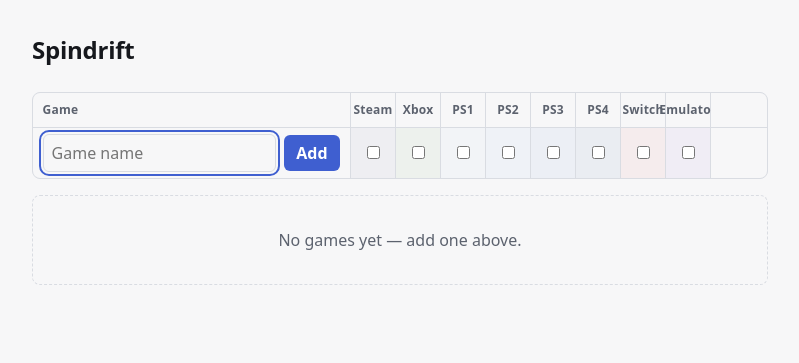
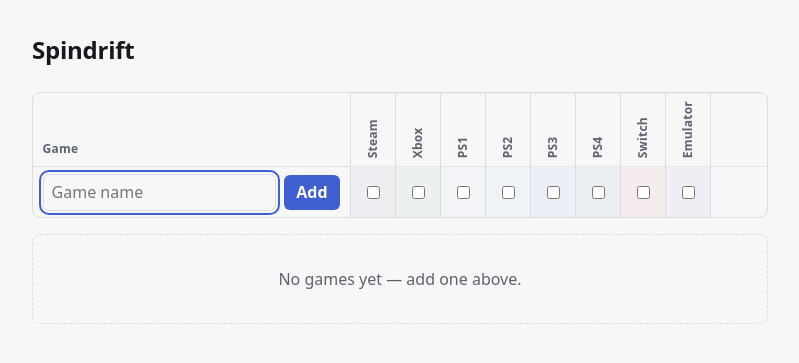
Before and after one commit to theselftaughtdev42/spindrift, a Flask app: page / in a window 1280 px wide. Shown: the top 363 px of the page, without its empty margins (240-1039 px from the left). Run offline with Flask 3, Linux system fonts and the light colour scheme; data that the repository does not hold is empty.

Commit message:
ui fixes

```diff
--- a/spindrift/static/spindrift.css
+++ b/spindrift/static/spindrift.css
@@ -90,12 +90,6 @@ h1 {
   letter-spacing: -0.01em;
 }
 
-/* Like `.row`: the form contributes its cells directly to the grid, which is what puts
-   each checkbox in the column it names. */
-.add {
-  display: contents;
-}
-
 .add input[type="text"] {
   flex: 1;
   min-width: 0;
@@ -124,26 +118,48 @@ h1 {
   cursor: pointer;
 }
 
-/* The matrix is a CSS Grid carrying ARIA table roles rather than a `<table>`, because
-   the mobile slice reflows it into chip rows. Reflowing a real table means overriding
-   `display` on every row and cell; a grid reflows by redefining its columns. */
+/* The matrix is CSS Grid carrying ARIA table roles rather than a `<table>`, because the
+   mobile slice reflows it into chip rows. Reflowing a real table means overriding
+   `display` on every row and cell; a grid reflows by redefining its columns.
+
+   Specifically it is a column of rows, each row a grid of its own sharing one column
+   definition, rather than a single grid every row pours its cells into. The two resolve to
+   identical widths — every column is a fixed size bar the name, which takes what is left
+   of the same total — but only this way can the header stick. Sticky travel is bounded by
+   the element's containing block, and a grid item's containing block is its own grid area:
+   one row tall, which is no travel at all. A flex item's containing block is the whole
+   flex container, so the header can travel the length of the catalogue. */
 .matrix {
-  display: grid;
-  /* The trailing column is the delete control's own, rather than somewhere inside the
-     name cell, so that it sits as far from the toggles as the row allows. */
-  grid-template-columns: minmax(8rem, 1fr) repeat(8, 2.75rem) 3.5rem;
+  /* Declared once and inherited by every row, so the header, the entry form and the games
+     cannot drift out of alignment with each other.
+
+     The trailing column is the delete control's own, rather than somewhere inside the name
+     cell, so that it sits as far from the toggles as the row allows. */
+  --columns: minmax(8rem, 1fr) repeat(8, 2.75rem) 3.5rem;
+
+  display: flex;
+  flex-direction: column;
   gap: 1px;
   border: 1px solid var(--line);
   border-radius: 0.5rem;
   background: var(--line);
+  /* Both declarations are wanted: `clip` is what the rule means, and `hidden` is what a
+     browser too old to know `clip` falls back to. They round the corners identically. The
+     difference is that `hidden` makes the matrix a scroll container, and a sticky element
+     sticks to its nearest scrollport — which would be this box, a box that never scrolls,
+     so the header would sit at the top of the catalogue looking sticky and never move. */
   overflow: hidden;
+  overflow: clip;
 }
 
-/* Rows contribute their children directly to the grid, so every cell aligns to the
-   column it belongs to without subgrid. */
+/* The entry form is in here with the header and the games because it is a row like any
+   other: sharing their columns is what puts each checkbox under the platform it names. */
 .matrix-head,
+.add,
 .row {
-  display: contents;
+  display: grid;
+  grid-template-columns: var(--columns);
+  gap: 1px;
 }
 
 .corner,
@@ -155,12 +171,29 @@ h1 {
   background: var(--raised);
 }
 
-/* Sticky so it is always clear which column is being clicked in a long catalogue. */
-.corner,
-.column {
+/* Bottom-aligned to sit on the same line as the rotated platform labels beside it. */
+.corner {
+  align-items: flex-end;
+}
+
+/* Sticky as one row rather than nine independently sticky cells, so it is always clear
+   which column is being clicked in a long catalogue. Opaque, because the 1px gaps between
+   its cells would otherwise show the row sliding underneath. */
+.matrix-head {
   position: sticky;
   top: 0;
   z-index: 1;
+  background: var(--line);
+  /* The rule beneath the header is a flex gap, and a gap stays where the header would
+     have been rather than travelling with it — so a stuck header sits flush on the row
+     sliding underneath, with nothing dividing them. A shadow occupies no space in the
+     layout, so it can draw that line under the stuck header while falling exactly on the
+     gap, same colour and same pixel, when the header is back at rest. */
+  box-shadow: 0 1px 0 var(--line);
+}
+
+.corner,
+.column {
   background: var(--surface);
   color: var(--ink-muted);
   font-size: 0.75rem;
@@ -168,10 +201,29 @@ h1 {
   letter-spacing: 0.02em;
 }
 
+/* Turned on its side, so a column's width is set by the tap target beneath it rather than
+   by the length of the platform's name. Horizontal labels are not something this layout
+   can afford: eight columns each wide enough for "Emulator" need a 738px page, which is
+   wider than the 700px at which the matrix reflows, so between those two widths there
+   would be nothing to render but a sideways scrollbar. They also cost the name column
+   half its width at the page's own maximum. Height is the axis with room going spare, and
+   unlike width it stays constant however many platforms are added later.
+
+   `rotate(180deg)` on top of `vertical-rl` is what makes a label read bottom-to-top, the
+   direction a matrix header conventionally runs. `sideways-lr` states that in a single
+   declaration and is what this rule becomes once it is safe to rely on.
+
+   The padding is logical rather than physical because the axes have swapped: here
+   `padding-inline` is the gap at the ends of the label and `padding-block` the gap across
+   the column. Physical values would silently mean the other one. */
 .column {
-  justify-content: center;
-  padding-inline: 0.25rem;
-  text-align: center;
+  writing-mode: vertical-rl;
+  transform: rotate(180deg);
+  /* Flush to the bottom of the header, so eight labels of different lengths start on one
+     line with "Game" rather than floating at eight different heights. */
+  justify-content: flex-start;
+  padding-block: 0.25rem;
+  padding-inline: 0.5rem;
 }
 
 .name {
```
